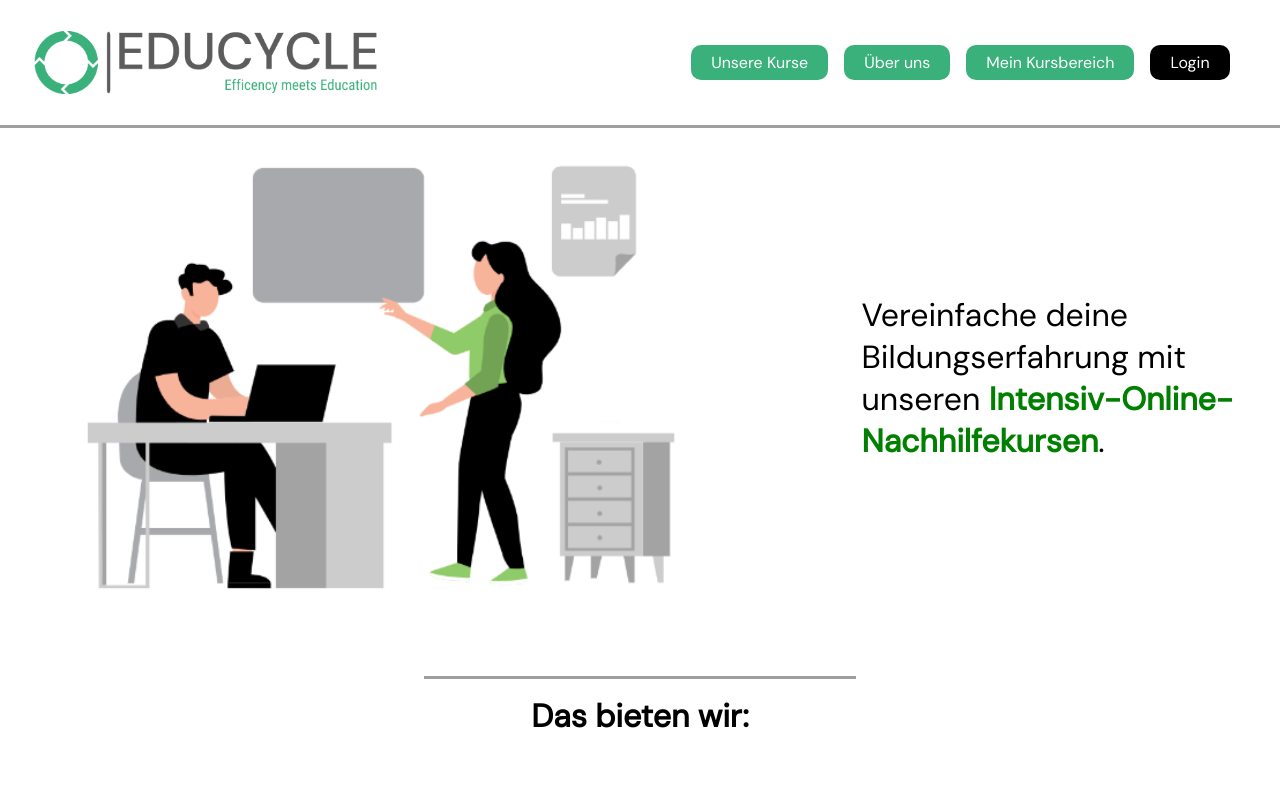
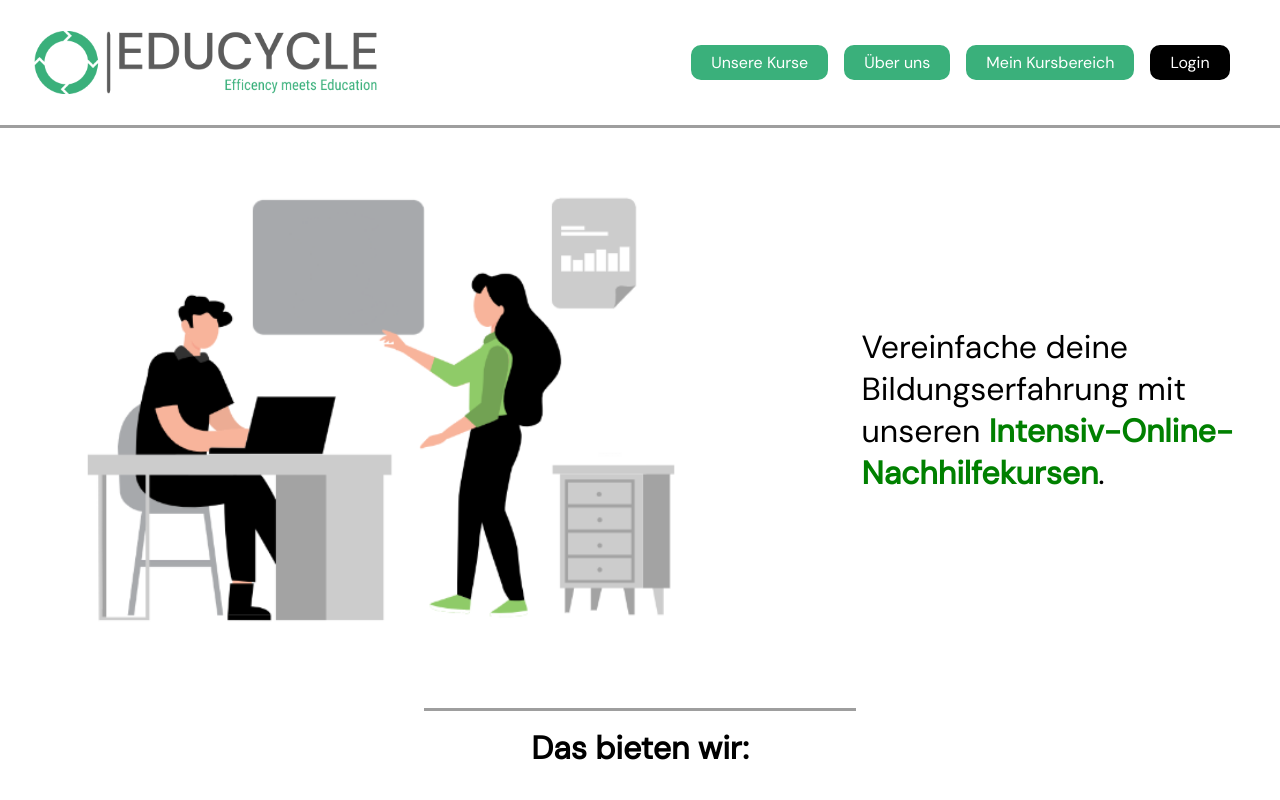
Before and after one commit to BinderAndreas/universitycourse, a React (Create React App) app: page / in a window 1280 px wide. Shown: the top 800 px of the page. Built offline with nearby package versions, Linux system fonts and the light colour scheme; a web font is replaced by a local one.

Commit message:
changed header

```diff
--- a/src/components/Banner/banner.css
+++ b/src/components/Banner/banner.css
@@ -8,6 +8,7 @@
     height: 500px;
     justify-content: space-around;
     align-items: center;
+    margin-top: 10em;
   }
 
   .banner p {
--- a/src/components/Header/header.css
+++ b/src/components/Header/header.css
@@ -15,6 +15,12 @@
     padding-top: 10px;
     padding-bottom: 10px;
     border-bottom: 3px solid #9e9e9e;
+    position: fixed;
+    margin-bottom: 2em;
+  top: 0;
+  left: 0;
+  width: 100%;
+  z-index: 999;
 }
 
 .header-container a {
```
